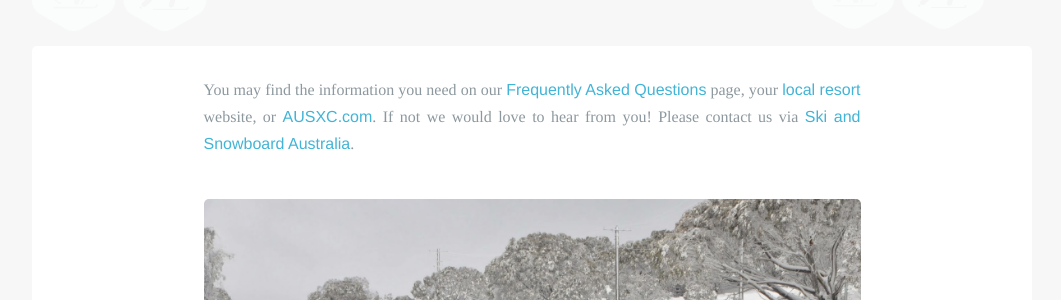
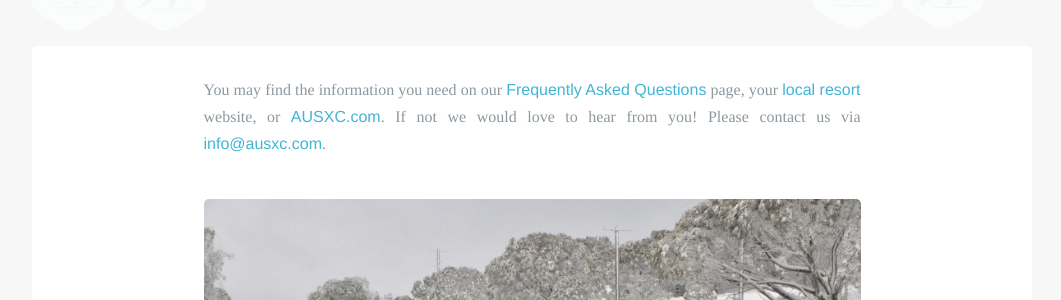
Before and after one commit to robcatto/robcatto.github.io, a Jekyll site: the page built from contact/index.html, in a window 1280 px wide and 1089 px high. Shown: the part 232-532 px from the top of the window, without its empty margins (108-1169 px from the left). Built offline with Jekyll 4.4.1, drawn with Linux system fonts in a browser that asks for light colours; some web fonts are replaced; Markdown is read by kramdown in place of the engine named in the settings.

Commit message:
Update index.html

```diff
--- a/contact/index.html
+++ b/contact/index.html
@@ -33,7 +33,7 @@ layout: default
         <div id="content1">
         <section class="mobile_section" style="padding-bottom: 40px;">
 
-                <p class="left__aligned--p">You may find the information you need on our <a href="/faq">Frequently Asked Questions</a> page, your <a href="/getting-started/resorts">local resort</a> website, or <a href="http://www.ausxc.com" target="_blank">AUSXC.com</a>. If not we would love to hear from you!  Please contact us via <a href="http://www.skiandsnowboard.org.au/" target="_blank">Ski and Snowboard Australia</a>.
+                <p class="left__aligned--p">You may find the information you need on our <a href="/faq">Frequently Asked Questions</a> page, your <a href="/getting-started/resorts">local resort</a> website, or <a href="http://www.ausxc.com" target="_blank">AUSXC.com</a>. If not we would love to hear from you!  Please contact us via <a href="info@ausxc.com" target="_blank">info@ausxc.com</a>.
                 </p>
                 <div class="one">
                 <div class="onelarge centered" style="
```
